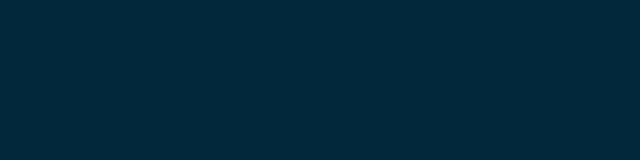
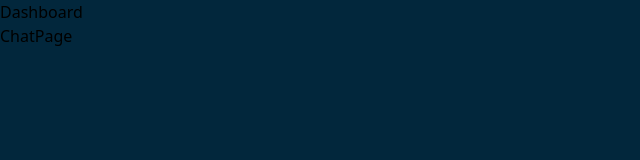
Before and after one commit to littlegod20/A-real-time-chat-app, a React (Vite) app: page /chats in a window 1280 px wide. Before the commit this address had no page. Shown: the top 160 px of the page, without its empty margins (0-640 px from the left). Built offline with nearby package versions, Linux system fonts and the light colour scheme.

Commit message:
added the dashboard layout with the dashboard and chat page for users. this  is the initial template

```diff
--- a/src/App.tsx
+++ b/src/App.tsx
@@ -3,8 +3,11 @@
 import { BrowserRouter, Route, Routes } from "react-router-dom";
 import SignUp from "./pages/auth/SignUp";
 import Landing from "./pages/home/Landing";
-import MainLayout from "./layouts/MainLayout";
+import MainLayout from "./pages/layouts/MainLayout";
 import About from "./pages/home/About";
+import DashboardLayout from "./pages/layouts/DashboardLayout";
+import ChatPage from "./pages/user/ChatPage";
+import Profiile from "./pages/user/Profiile";
 
 function App() {
   return (
@@ -20,6 +23,11 @@
             <Route index path="/" element={<Landing />} />
             <Route path="/about" element={<About />} />
           </Route>
+
+          <Route element={<DashboardLayout />}>
+            <Route path="/chats" element={<ChatPage/>}/>
+            <Route path="/user-profile" element={<Profiile/>} />
+          </Route>
         </Routes>
       </BrowserRouter>
     </main>
--- /dev/null
+++ b/src/components/common/Dashboard.tsx
@@ -0,0 +1,9 @@
+
+
+const Dashboard = () => {
+  return (
+    <div>Dashboard</div>
+  )
+}
+
+export default Dashboard
--- a/src/pages/auth/Login.tsx
+++ b/src/pages/auth/Login.tsx
@@ -11,7 +11,7 @@
 import { loginFormSchema } from "@/schema/form.schema";
 import { zodResolver } from "@hookform/resolvers/zod";
 import { useForm } from "react-hook-form";
-import { Link } from "react-router-dom";
+import { Link, useNavigate } from "react-router-dom";
 import { z } from "zod";
 
 const Login = () => {
@@ -21,9 +21,12 @@
     defaultValues: loginData,
   });
 
+  const navigate = useNavigate();
+
   // handling submit
   const onSubmit = (val: z.infer<typeof loginFormSchema>) => {
     console.log(val);
+    navigate("/chats");
   };
 
   return (
--- /dev/null
+++ b/src/pages/layouts/DashboardLayout.tsx
@@ -0,0 +1,16 @@
+import Dashboard from "@/components/common/Dashboard"
+import { Outlet } from "react-router-dom"
+
+
+const DashboardLayout = () => {
+  return (
+    <main>
+      <Dashboard/>
+      <section>
+        <Outlet/>
+      </section>
+    </main>
+  )
+}
+
+export default DashboardLayout
--- /dev/null
+++ b/src/pages/user/ChatPage.tsx
@@ -0,0 +1,9 @@
+
+
+const ChatPage = () => {
+  return (
+    <div>ChatPage</div>
+  )
+}
+
+export default ChatPage
--- /dev/null
+++ b/src/pages/user/Profiile.tsx
@@ -0,0 +1,5 @@
+const Profiile = () => {
+  return <div>Profiile</div>;
+};
+
+export default Profiile;
```
Also changed, not shown: src/pages/layouts/MainLayout.tsx (renamed from src/layouts/MainLayout.tsx).
